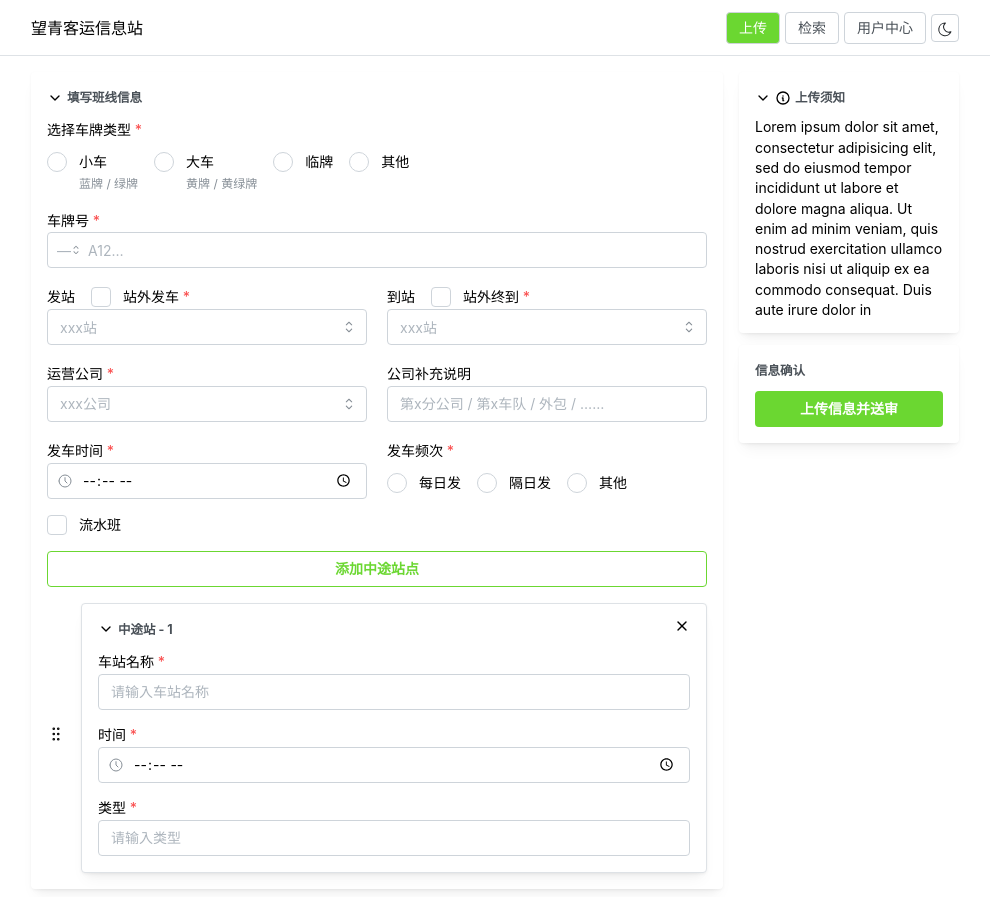
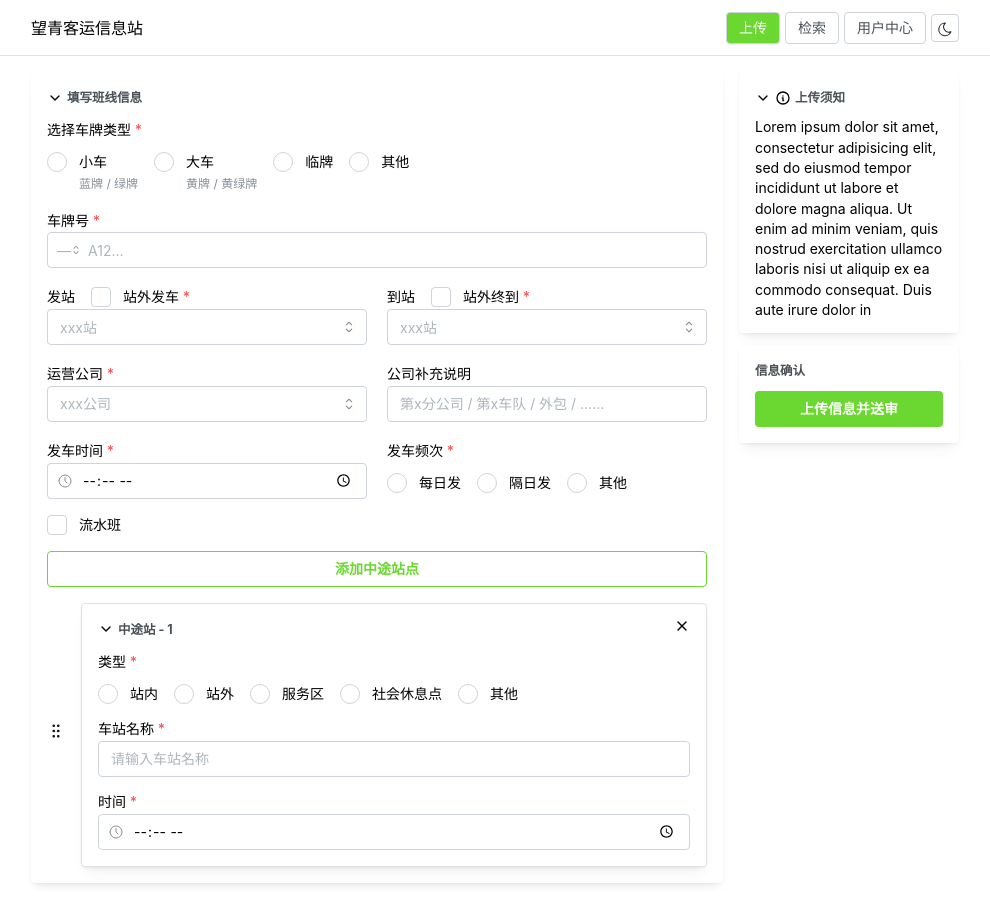
Before and after one commit to GoForceX/bus-solver, a Next.js app: page /upload/run in a window 1280 px wide. Both pictures are taken after a click on the button "添加中途站点". Shown: the whole page, without its empty margins (145-1135 px from the left). Built offline with nearby package versions, Linux system fonts and the light colour scheme.

Commit message:
feat: update type and IntermediateStation UI

```diff
--- a/components/SubmitForm/IntermediateStation.tsx
+++ b/components/SubmitForm/IntermediateStation.tsx
@@ -1,16 +1,19 @@
-import { rem, Stack, TextInput } from '@mantine/core';
+import { Group, Radio, rem, Stack, TextInput } from '@mantine/core';
 import { TimeInput } from '@mantine/dates';
 import { IconClock, IconX } from '@tabler/icons-react';
 import { forwardRef } from 'react';
 
 import { CustomCard } from '../CustomCard/CustomCard';
 
-export const IntermediateStation = forwardRef<HTMLDivElement, {
-  stationKey?: number;
-  formContext: any;
-  style?: any;
-  onDelete: (stationKey: number) => void;
-}>(({ stationKey, formContext, style, onDelete }, ref) => {
+export const IntermediateStation = forwardRef<
+  HTMLDivElement,
+  {
+    stationKey?: number;
+    formContext: any;
+    style?: any;
+    onDelete: (stationKey: number) => void;
+  }
+>(({ stationKey, formContext, style, onDelete }, ref) => {
   const form = formContext();
   return (
     <>
@@ -33,12 +36,26 @@ export const IntermediateStation = forwardRef<HTMLDivElement, {
         style={style}
       >
         <Stack gap="sm" key={`__station.intermediate.stack_${stationKey}`}>
+          <Radio.Group
+            label="类型"
+            withAsterisk
+            key={form.key(`station.intermediate.${stationKey}.type`)}
+            {...form.getInputProps(`station.intermediate.${stationKey}.type`)}
+          >
+            <Group mt="xs">
+              <Radio value="station" label="站内" />
+              <Radio value="outside" label="站外" />
+              <Radio value="serviceArea" label="服务区" />
+              <Radio value="restSite" label="社会休息点" />
+              <Radio value="other" label="其他" />
+            </Group>
+          </Radio.Group>
           <TextInput
             label="车站名称"
             withAsterisk
             placeholder="请输入车站名称"
-            key={form.key(`station.intermediate.${stationKey}.name`)}
-            {...form.getInputProps(`station.intermediate.${stationKey}.name`)}
+            key={form.key(`station.intermediate.${stationKey}.address.name`)}
+            {...form.getInputProps(`station.intermediate.${stationKey}.address.name`)}
           />
           <TimeInput
             label="时间"
@@ -47,14 +64,6 @@ export const IntermediateStation = forwardRef<HTMLDivElement, {
             key={form.key(`station.intermediate.${stationKey}.time`)}
             {...form.getInputProps(`station.intermediate.${stationKey}.time`)}
           />
-          <TextInput
-            id="type"
-            label="类型"
-            withAsterisk
-            placeholder="请输入类型"
-            key={form.key(`station.intermediate.${stationKey}.type`)}
-            {...form.getInputProps(`station.intermediate.${stationKey}.type`)}
-          />
         </Stack>
       </CustomCard>
     </>
--- a/components/SubmitForm/SubmitRun.tsx
+++ b/components/SubmitForm/SubmitRun.tsx
@@ -41,6 +41,8 @@ const [FormProvider, useFormContext, useForm] = createFormContext<{
       address: {
         name: string;
         id: string;
+        lat: string;
+        lon: string;
       };
     };
     intermediate: IntermediateStationType[];
@@ -50,6 +52,8 @@ const [FormProvider, useFormContext, useForm] = createFormContext<{
       address: {
         name: string;
         id: string;
+        lat: string;
+        lon: string;
       };
     };
   };
@@ -100,6 +104,8 @@ export const SubmitRun = forwardRef<
           address: {
             name: '',
             id: '',
+            lat: '',
+            lon: '',
           },
         },
         intermediate: [] as IntermediateStationType[],
@@ -109,6 +115,8 @@ export const SubmitRun = forwardRef<
           address: {
             name: '',
             id: '',
+            lat: '',
+            lon: '',
           },
         },
       },
@@ -187,8 +195,8 @@ export const SubmitRun = forwardRef<
           },
         },
         intermediate: {
-          name: (value) => {
-            if (value.length === 0) {
+          address: (value) => {
+            if (value.name.length === 0) {
               return '请输入车站名称';
             }
             return undefined;
@@ -575,7 +583,12 @@ export const SubmitRun = forwardRef<
                   form.setFieldValue('station.intermediate', [
                     ...form.values.station.intermediate,
                     {
-                      name: '',
+                      address: {
+                        name: '',
+                        id: '',
+                        lat: '',
+                        lon: '',
+                      },
                       time: '',
                       type: '',
                     },
```
Also changed, not shown: app/upload/run/types.tsx (+19 -4 lines).
